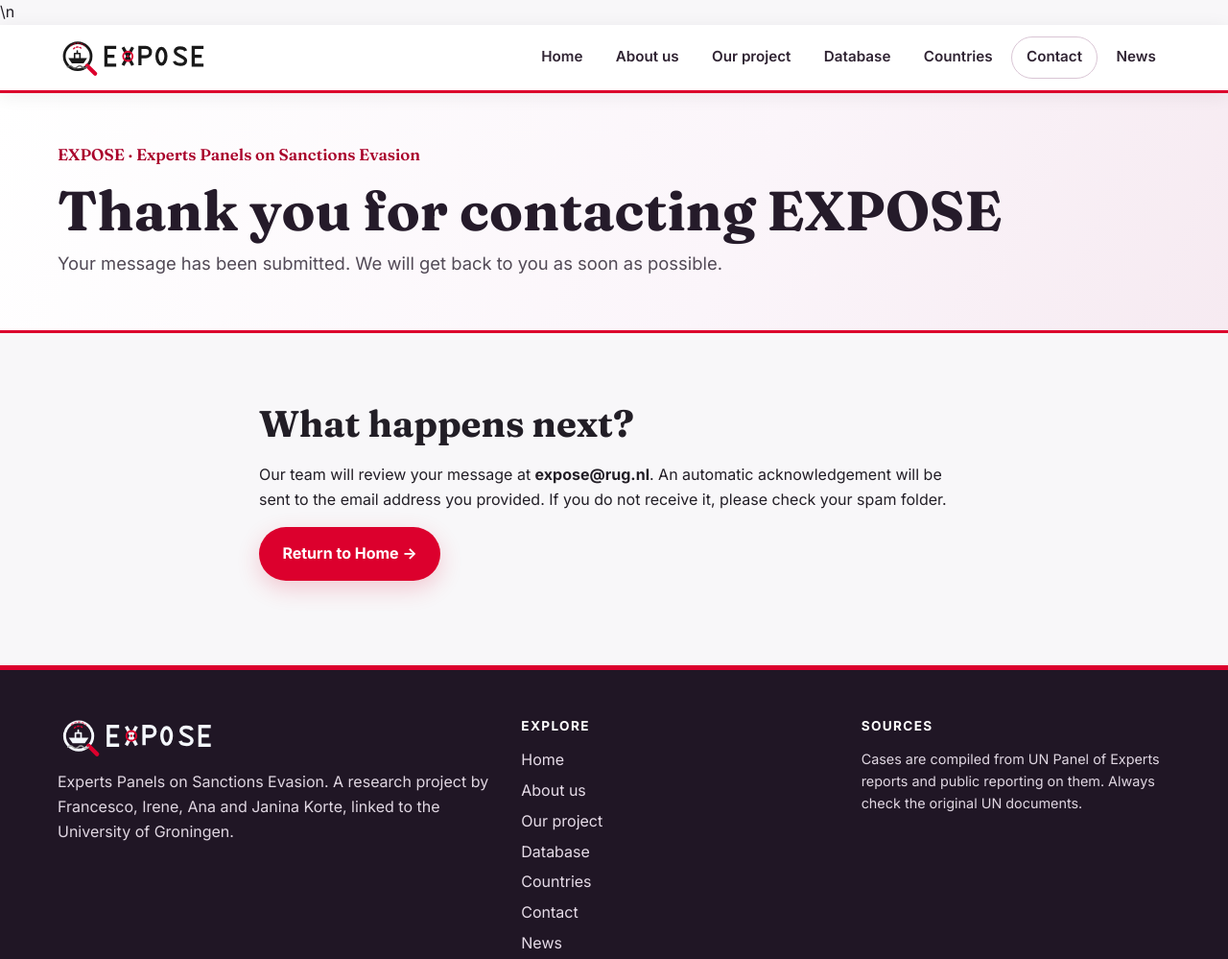
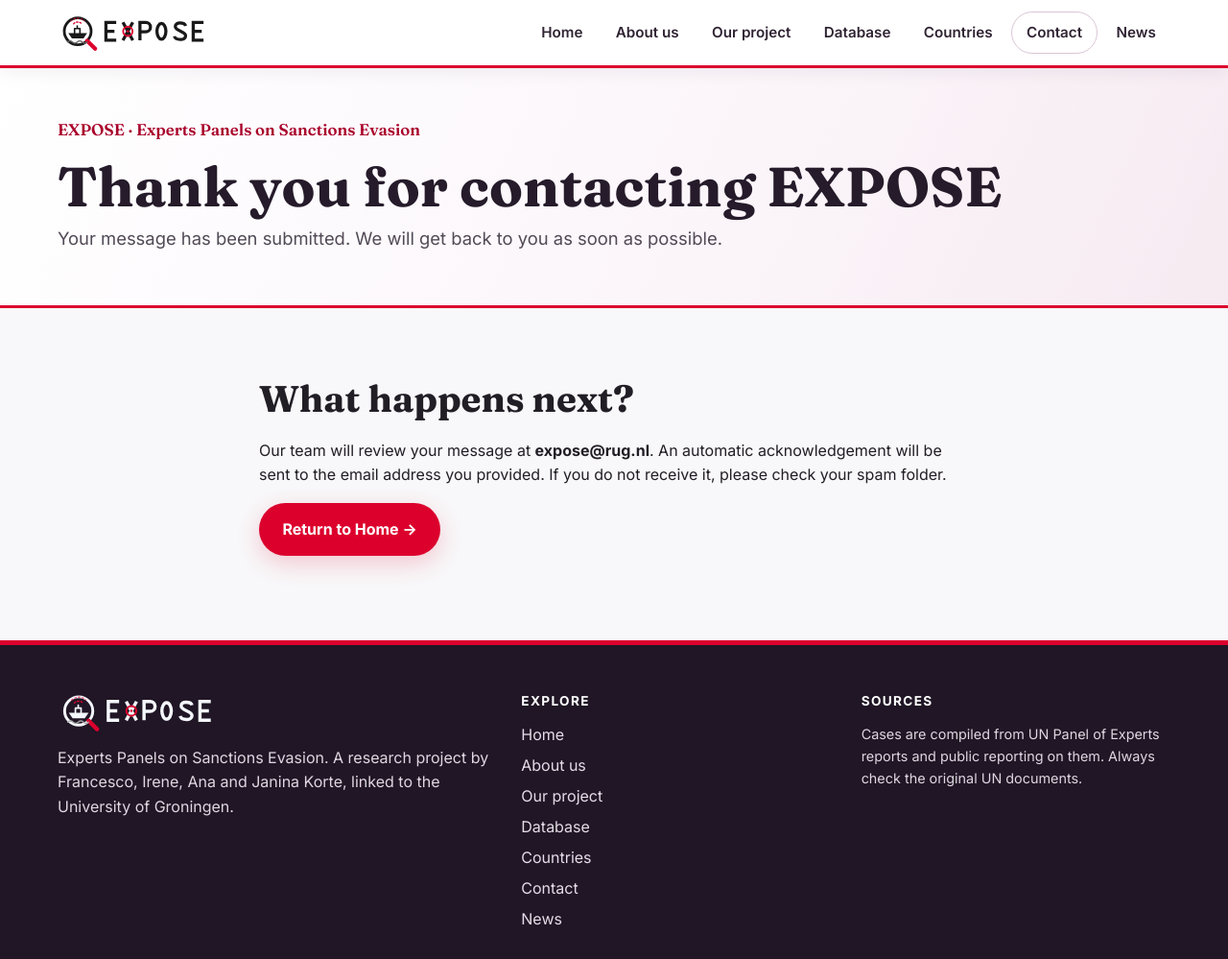
Before and after one commit to fgiume/expose-tryRUG, a plain HTML site: page thanks.html in a window 1280 px wide. Shown: the top 999 px of the page at 96% size. Drawn offline with Linux system fonts and the light colour scheme.

Commit message:
Fix HTML stylesheet placement and dark hero logo contrast

```diff
--- a/thanks.html
+++ b/thanks.html
@@ -10,7 +10,8 @@
   <link href="https://fonts.googleapis.com/css2?family=Fraunces:opsz,wght@9..144,600;9..144,700&family=Inter:wght@400;600;700;800&display=swap" rel="stylesheet">
   <link rel="stylesheet" href="css/style.css">
   <link rel="stylesheet" href="css/document-search.css">
-  <link rel="stylesheet" href="css/rug-theme.css">\n</head>
+  <link rel="stylesheet" href="css/rug-theme.css">
+</head>
 <body data-page="contact">
   <a class="skip" href="#main">Skip to content</a>
   <header class="site-header">
```
